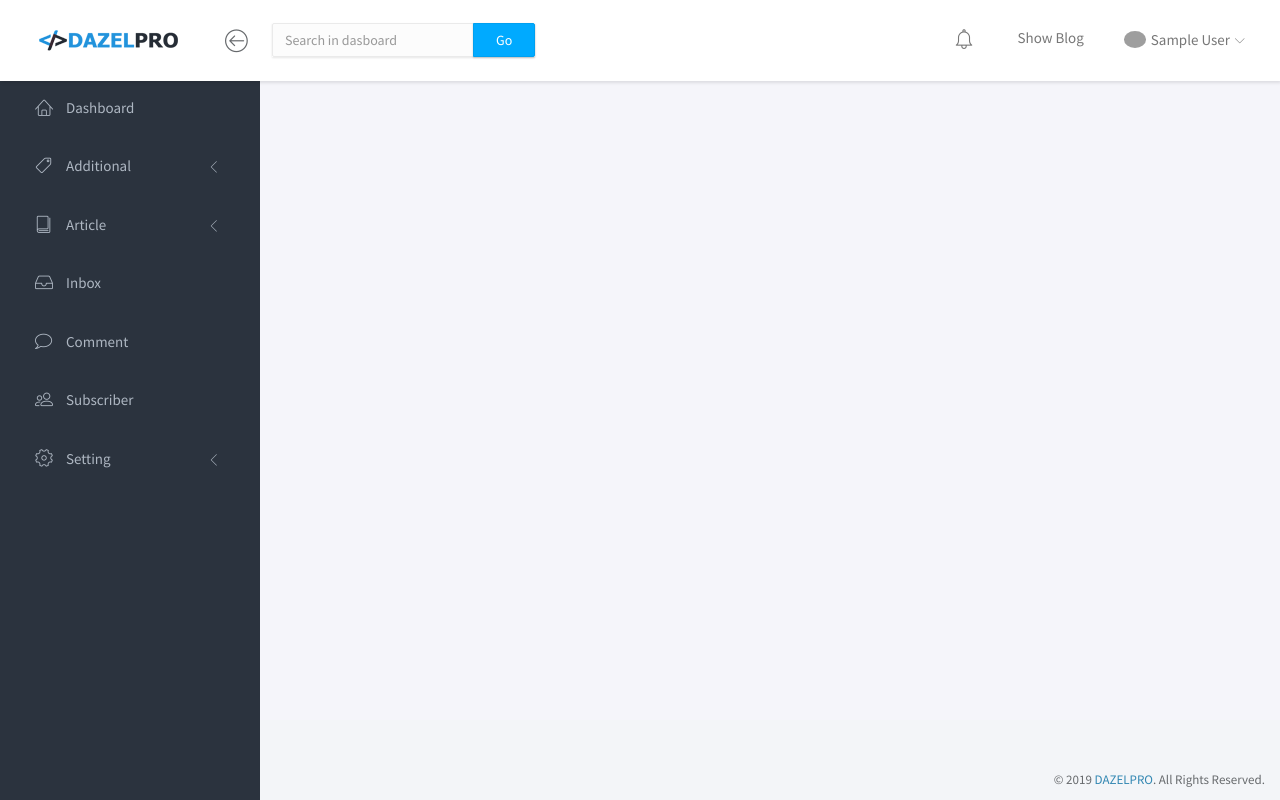
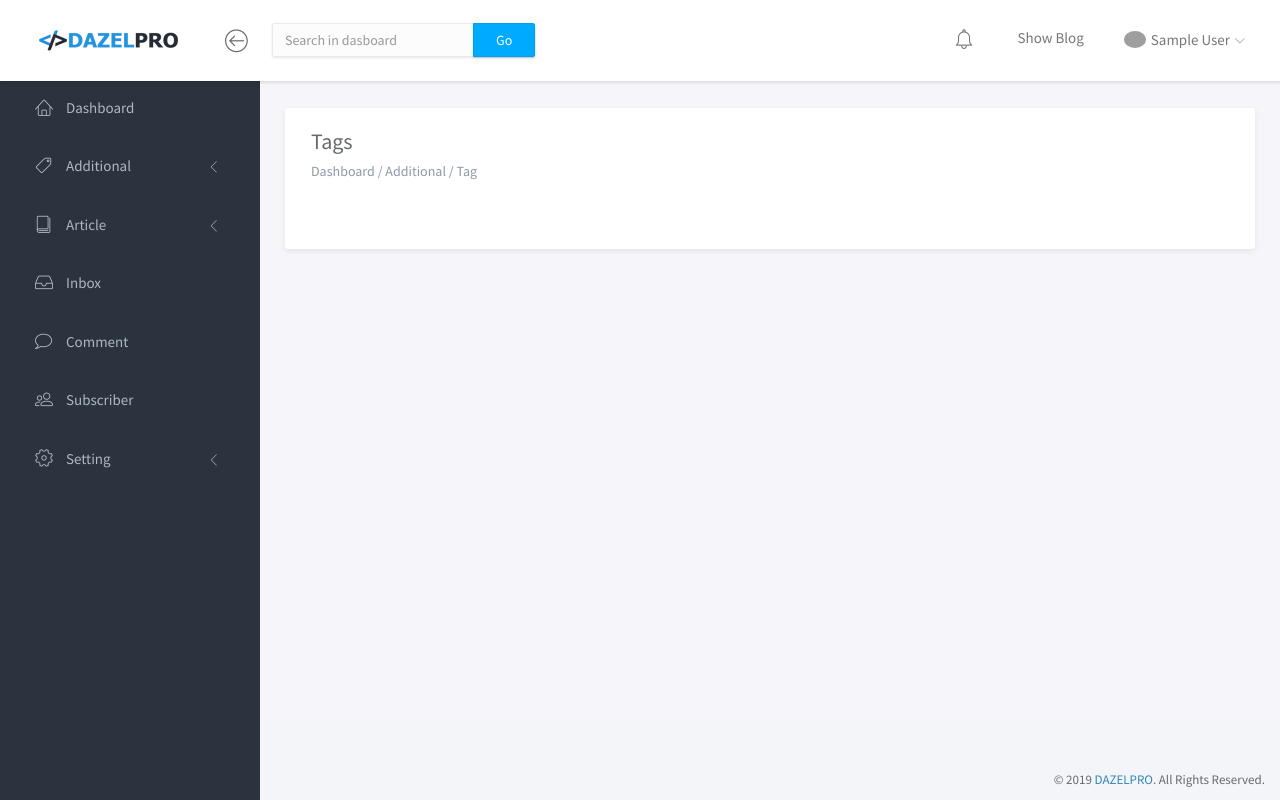
Before and after one commit to dazelpro/my-blog, a CodeIgniter app: page /my-blog/dashboard in a window 1280 px wide. Run offline with CodeIgniter, Linux system fonts and the light colour scheme; the visitor is signed in with stand-in values (Sample User, id 1); data comes from the database, SQL or seed files in the repository; some libraries are stand-ins or nearby versions; grey boxes are pictures that could not be loaded.

Commit message:
From HP 14 - 1

```diff
--- a/application/controllers/backend/Article.php
+++ b/application/controllers/backend/Article.php
@@ -19,14 +19,14 @@ class Article extends CI_Controller {
 		$x['category'] = $this->db->query("select* from t_category");
 		$x['tag'] = $this->db->query("select* from t_tag");
 		$x['isi'] = $this->load->view('backend/v_article',$x,true);
-		$this->load->view('backend/dashboard',$x);
+		$this->load->view('backend/v_Template',$x);
 	}
 
 	public function listing()
 	{
 		$d['data'] = $this->db->query("select* from t_article join t_category where t_category.category_id = t_article.article_category_id");
 		$x['isi'] = $this->load->view('backend/v_list_article',$d,true);
-		$this->load->view('backend/dashboard',$x);
+		$this->load->view('backend/v_Template',$x);
 	}
 
 	public function get()
@@ -36,7 +36,7 @@ class Article extends CI_Controller {
 		$x['tag'] = $this->db->query("select* from t_tag");
 		$x['article'] = $this->db->query("select* from t_article where article_id = '$id'");
 		$x['isi'] = $this->load->view('backend/v_edit_article',$x,true);
-		$this->load->view('backend/dashboard',$x);
+		$this->load->view('backend/v_Template',$x);
 	}
 
 	public function publish()
--- a/application/controllers/backend/Category.php
+++ b/application/controllers/backend/Category.php
@@ -15,7 +15,7 @@ class Category extends CI_Controller {
 	{
 		$d['data'] = $this->db->query("select* from t_category");
 		$x['isi'] = $this->load->view('backend/v_category',$d,true);
-		$this->load->view('backend/dashboard',$x);
+		$this->load->view('backend/v_Template',$x);
 	}
 
 	public function save()
--- a/application/controllers/backend/Dashboard.php
+++ b/application/controllers/backend/Dashboard.php
@@ -9,7 +9,9 @@ class Dashboard extends CI_Controller{
         };
 	}
 	function index(){
-		$this->load->view('backend/dashboard');
+		$d['data'] = $this->db->query("select* from t_category");
+		$x['isi'] = $this->load->view('backend/v_dashboard',$d,true);
+		$this->load->view('backend/v_template',$x);
 	}
 
 }
--- a/application/controllers/backend/Tag.php
+++ b/application/controllers/backend/Tag.php
@@ -15,7 +15,7 @@ class Tag extends CI_Controller {
 	{
 		$d['data'] = $this->db->query("select* from t_tag");
 		$x['isi'] = $this->load->view('backend/v_tag',$d,true);
-		$this->load->view('backend/dashboard',$x);
+		$this->load->view('backend/v_template',$x);
 	}
 
 	public function save()
--- /dev/null
+++ b/application/views/backend/v_Dashboard.php
@@ -0,0 +1,25 @@
+<!DOCTYPE html>
+<html>
+<head>
+	<title>DAZELPRO - Tags</title>
+</head>
+<body>
+	<div class="main-content">
+		<div class="container-fluid">
+			<!-- OVERVIEW -->
+			<div class="panel panel-headline">
+				<div class="panel-heading">
+					<h3 class="panel-title">Tags</h3>
+					<p class="panel-subtitle">Dashboard / Additional / Tag</p><br>
+
+				</div>
+				<div class="panel-body">
+                    <div class="table-responsive text-nowrap">
+
+                    </div>
+				</div>
+			</div>
+		</div>
+	</div>
+</body>
+</html>
--- a/application/views/backend/dashboard.php
+++ b/application/views/backend/v_Template.php
@@ -76,7 +76,7 @@
 								<li><a href="#"><i class="lnr lnr-user"></i> <span>My Profil</span></a></li>
 								<li><a href="#"><i class="lnr lnr-envelope"></i> <span>Massage</span></a></li>
 								<li><a href="#"><i class="lnr lnr-cog"></i> <span>Setting</span></a></li>
-								<li><a href="#"><i class="lnr lnr-exit"></i> <span>Log Out</span></a></li>
+								<li><a href="<?php echo site_url('backend/login/logout');?>"><i class="lnr lnr-exit"></i> <span>Log Out</span></a></li>
 							</ul>
 						</li>
 						<!-- <li>
@@ -92,7 +92,7 @@
 			<div class="sidebar-scroll">
 				<nav>
 					<ul class="nav">
-						<li><a href="" class=""><i class="lnr lnr-home"></i> <span>Dashboard</span></a></li>
+						<li><a href="<?php echo site_url('dashboard');?>" class=""><i class="lnr lnr-home"></i> <span>Dashboard</span></a></li>
 						<li>
 							<a href="#subPages1" data-toggle="collapse" class="collapsed"><i class="lnr lnr-tag"></i> <span>Additional</span> <i class="icon-submenu lnr lnr-chevron-left"></i></a>
 							<div id="subPages1" class="collapse ">
```
